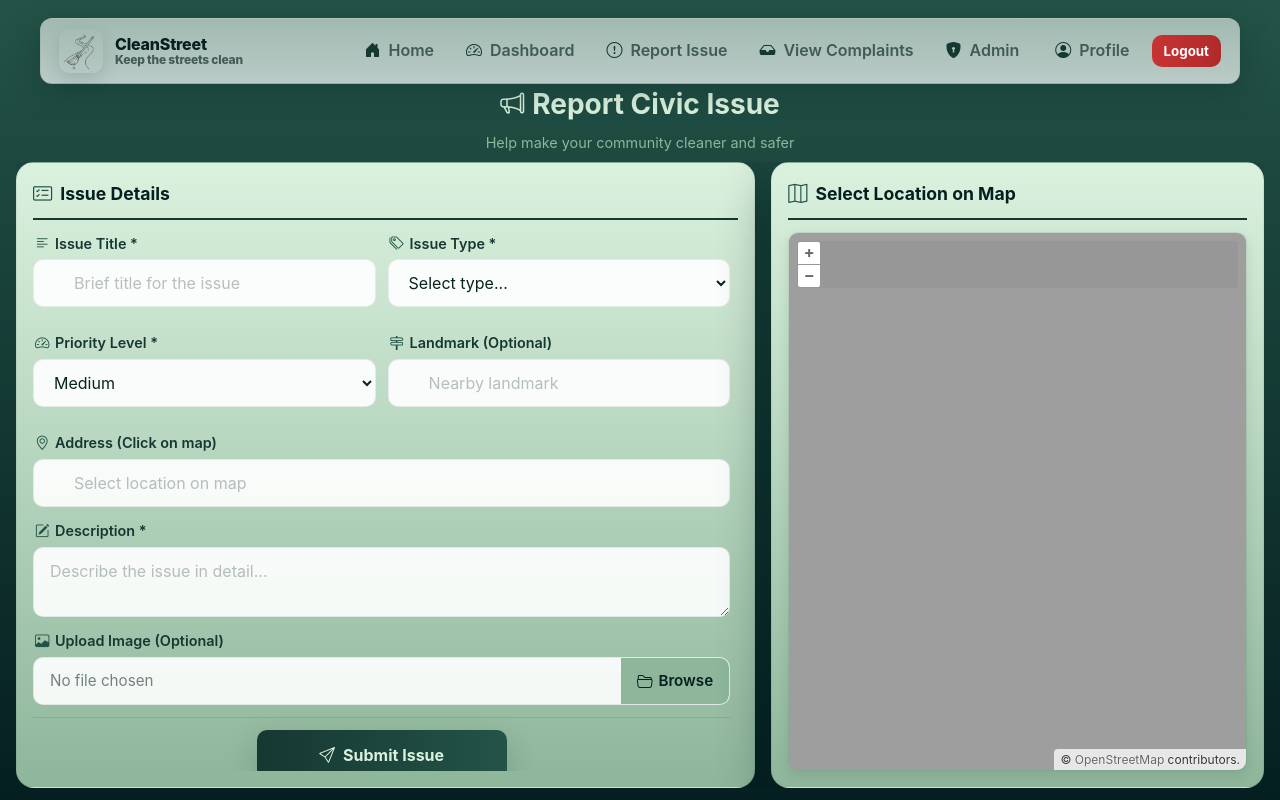
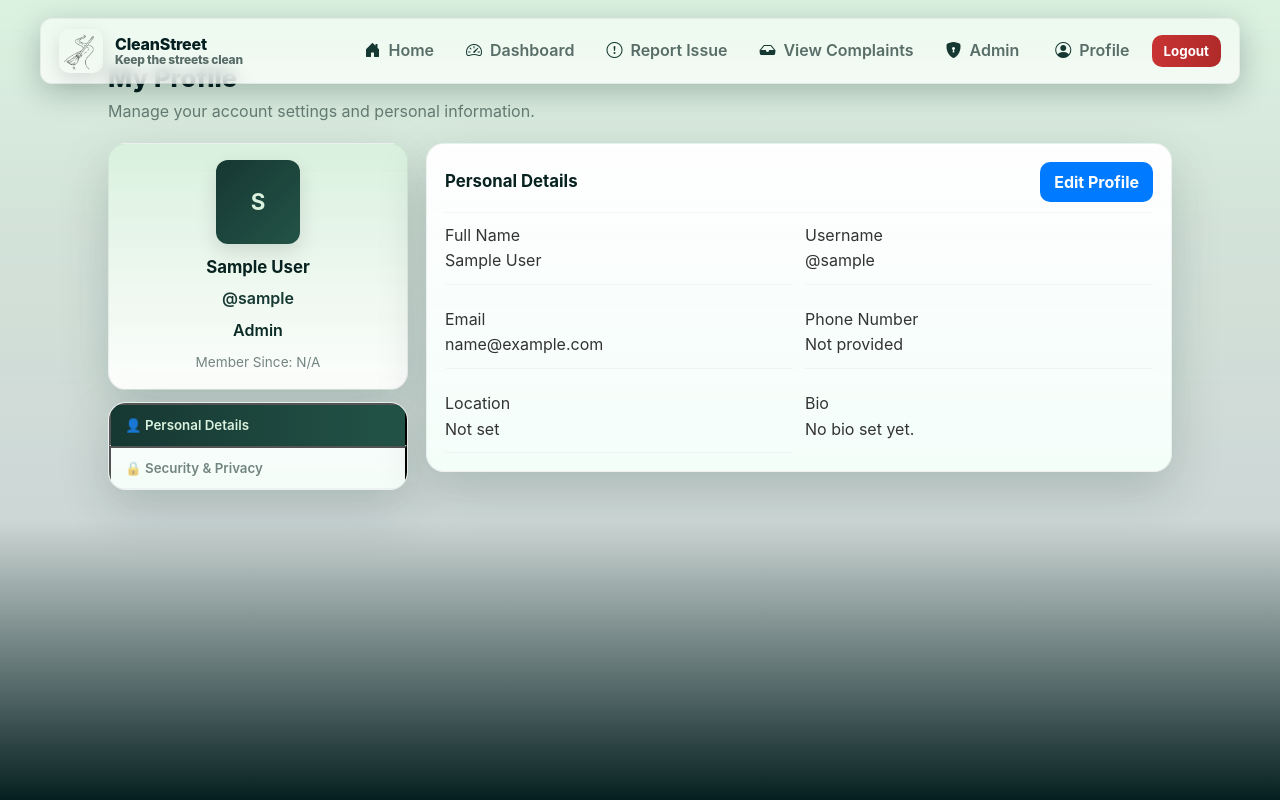
Before and after one commit to RPY09/cleanstreet09, a React (Create React App) app: page /profile in a window 1280 px wide. Built offline with nearby package versions, Linux system fonts and the light colour scheme; sample sign-in values are in the browser's storage.

Commit message:
resolved issue with the profile page

```diff
--- a/src/pages/Profile.js
+++ b/src/pages/Profile.js
@@ -1,114 +1,26 @@
-import React, { useState, useEffect, useRef } from "react";
+import React, { useState } from "react";
 import { useAuth } from "../context/AuthContext";
-import axios from "axios";
-import "./ReportIssue.css";
-import "ol/ol.css";
+import "./Profile.css";
 
-const Swal = window.Swal;
+const Profile = () => {
+  const { user, updateProfile, loading } = useAuth();
 
-// OpenLayers Imports
-import Map from "ol/Map";
-import View from "ol/View";
-import TileLayer from "ol/layer/Tile";
-import OSM from "ol/source/OSM";
-import Point from "ol/geom/Point";
-import Feature from "ol/Feature";
-import VectorLayer from "ol/layer/Vector";
-import VectorSource from "ol/source/Vector";
-import Style from "ol/style/Style";
-import Icon from "ol/style/Icon";
-import { toLonLat, fromLonLat } from "ol/proj";
-
-// Utility Imports
-import { reverseGeocode, initialCenter } from "../utils/MapUtils";
-
-const API_URL = "http://localhost:5000/api/issues";
-
-const ReportIssue = () => {
-  const { user } = useAuth();
-  const mapElement = useRef();
-
-  // Map state management
-  const [map, setMap] = useState(null);
-  const [markerSource] = useState(new VectorSource());
-  const [selectedLocation, setSelectedLocation] = useState(null);
+  // State Management
+  const [activeTab, setActiveTab] = useState("profile");
+  const [editMode, setEditMode] = useState(false);
+  const [updateError, setUpdateError] = useState("");
+  const [updateLoading, setUpdateLoading] = useState(false);
 
   const [formData, setFormData] = useState({
-    title: "",
-    issueType: "",
-    priority: "medium",
-    address: "",
-    landmark: "",
-    description: "",
+    name: user?.name || "",
+    username: user?.username || "",
+    email: user?.email || "",
+    phone: user?.phone || "",
+    location: user?.location || "",
+    bio: user?.bio || "",
   });
 
-  const [imageFile, setImageFile] = useState(null);
-  const [imagePreview, setImagePreview] = useState(null);
-  const [loading, setLoading] = useState(false);
-
-  const issueTypes = [
-    { value: "pothole", label: "Pothole", icon: "bi-cone-striped" },
-    { value: "garbage", label: "Garbage Dump", icon: "bi-trash3" },
-    {
-      value: "streetlight",
-      label: "Broken Streetlight",
-      icon: "bi-lightbulb-off",
-    },
-    { value: "water_leak", label: "Water Leak", icon: "bi-droplet" },
-    { value: "other", label: "Other", icon: "bi-exclamation-circle" },
-  ];
-
-  const priorityLevels = [
-    { value: "low", label: "Low", icon: "bi-arrow-down-circle" },
-    { value: "medium", label: "Medium", icon: "bi-dash-circle" },
-    { value: "high", label: "High", icon: "bi-arrow-up-circle" },
-  ];
-
-  // Initialize map
-  useEffect(() => {
-    const markerStyle = new Style({
-      image: new Icon({
-        anchor: [0.5, 1],
-        src: "https://openlayers.org/en/latest/examples/data/icon.png",
-      }),
-    });
-
-    const initialMap = new Map({
-      target: mapElement.current,
-      layers: [
-        new TileLayer({ source: new OSM() }),
-        new VectorLayer({ source: markerSource, style: markerStyle }),
-      ],
-      view: new View({
-        center: initialCenter,
-        zoom: 12,
-      }),
-    });
-
-    setMap(initialMap);
-
-    initialMap.on("click", async (evt) => {
-      const coords = toLonLat(evt.coordinate);
-      setSelectedLocation(coords);
-
-      markerSource.clear();
-      const marker = new Feature({
-        geometry: new Point(evt.coordinate),
-      });
-      markerSource.addFeature(marker);
-
-      setLoading(true);
-      const addressString = await reverseGeocode(coords[0], coords[1]);
-      setFormData((prev) => ({
-        ...prev,
-        address: addressString,
-      }));
-      setLoading(false);
-    });
-
-    return () => initialMap.setTarget(undefined);
-  }, [markerSource]);
-
+  // Handler for form input changes
   const handleChange = (e) => {
     setFormData({
       ...formData,
@@ -116,319 +28,309 @@ const ReportIssue = () => {
     });
   };
 
-  const handleImageChange = (e) => {
-    const file = e.target.files[0];
-    if (file) {
-      setImageFile(file);
-      setImagePreview(URL.createObjectURL(file));
+  // Handler for form submission (Save Changes)
+  const handleSubmit = async (e) => {
+    e.preventDefault();
+    setUpdateLoading(true);
+    setUpdateError("");
+
+    try {
+      const result = await updateProfile(formData);
+
+      if (result.success) {
+        alert(result.message);
+        setEditMode(false);
       } else {
-      setImageFile(null);
-      setImagePreview(null);
+        setUpdateError(result.message);
+      }
+    } catch (error) {
+      setUpdateError("An unexpected error occurred during update.");
+    } finally {
+      setUpdateLoading(false);
     }
   };
 
-  const handleSubmit = async (e) => {
-    e.preventDefault();
-
-    // Validation with SweetAlert2
-    if (!selectedLocation) {
-      Swal.fire({
-        icon: "warning",
-        title: "Location Required",
-        text: "Please select a location on the map by clicking on it.",
-        background: "linear-gradient(to bottom, #D3F1DE, #81B79D)",
-        color: "#1B1B1B",
-        confirmButtonColor: "#005347",
+  // Handler for Cancel button (resets form to current global state)
+  const handleCancel = () => {
+    setEditMode(false);
+    setUpdateError("");
+    // Reset form data to the current global user state (using optional chaining for safety)
+    setFormData({
+      name: user?.name || "",
+      username: user?.username || "",
+      email: user?.email || "",
+      phone: user?.phone || "",
+      location: user?.location || "",
+      bio: user?.bio || "",
     });
-      return;
-    }
-
-    if (!formData.title || !formData.issueType || !formData.description) {
-      Swal.fire({
-        icon: "error",
-        title: "Missing Information",
-        text: "Please fill in all required fields.",
-        background: "linear-gradient(to bottom, #D3F1DE, #81B79D)",
-        color: "#1B1B1B",
-        confirmButtonColor: "#005347",
-      });
-      return;
-    }
-
-    setLoading(true);
-
-    const data = new FormData();
-    Object.keys(formData).forEach((key) => {
-      data.append(key, formData[key]);
-    });
-
-    if (imageFile) {
-      data.append("image", imageFile);
-    }
-
-    data.append("latitude", selectedLocation[1]);
-    data.append("longitude", selectedLocation[0]);
-
-    const token = localStorage.getItem("token");
-    if (!token) {
-      Swal.fire({
-        icon: "error",
-        title: "Authorization Failed",
-        text: "Please log in again to submit an issue.",
-        background: "linear-gradient(to bottom, #D3F1DE, #81B79D)",
-        color: "#1B1B1B",
-        confirmButtonColor: "#005347",
-      });
-      setLoading(false);
-      return;
-    }
-
-    try {
-      const response = await axios.post(API_URL, data, {
-        headers: {
-          "Content-Type": "multipart/form-data",
-          Authorization: `Bearer ${token}`,
-        },
-      });
-
-      Swal.fire({
-        icon: "success",
-        title: "Issue Reported Successfully!",
-        text: "Thank you for making your community better.",
-        background: "linear-gradient(to bottom, #D3F1DE, #81B79D)",
-        color: "#1B1B1B",
-        confirmButtonColor: "#005347",
-        timer: 3000,
-        timerProgressBar: true,
-      });
-
-      // Reset form
-      setFormData({
-        title: "",
-        issueType: "",
-        priority: "medium",
-        address: "",
-        landmark: "",
-        description: "",
-      });
-      setImageFile(null);
-      setImagePreview(null);
-      setSelectedLocation(null);
-      markerSource.clear();
-    } catch (err) {
-      const errorMessage =
-        err.response?.data?.message ||
-        "Failed to connect to server or report issue.";
-
-      Swal.fire({
-        icon: "error",
-        title: "Submission Failed",
-        text: errorMessage,
-        background: "linear-gradient(to bottom, #D3F1DE, #81B79D)",
-        color: "#1B1B1B",
-        confirmButtonColor: "#005347",
-      });
-    } finally {
-      setLoading(false);
-    }
   };
 
-  if (!user) {
+  // Format the member since date
+  const formattedMemberSince = user?.memberSince
+    ? new Date(user.memberSince).toLocaleDateString()
+    : "N/A";
+
+  // Get initial for avatar
+  const avatarInitial = user?.name ? user.name.charAt(0).toUpperCase() : "?";
+
   return (
-      <div className="report-issue-page">
-        <div className="not-authorized">
-          <h2>
-            <i className="bi bi-lock"></i> You need to be logged in to submit
-            civic issues.
-          </h2>
-          <p>Help make your community cleaner and safer by reporting issues.</p>
+    <div className="profile-page">
+      <div className="container">
+        <div className="profile-header">
+          <h1>My Profile</h1>
+          <p>Manage your account settings and personal information.</p>
+        </div>
+
+        <div className="profile-layout">
+          {/* Sidebar */}
+          <div className="profile-sidebar">
+            <div className="user-card">
+              <div className="user-avatar">{avatarInitial}</div>
+              <div className="user-info">
+                <h3>{user?.name}</h3>
+                <p className="username">@{user?.username}</p>
+                <p className="user-role">{user?.role}</p>
+              </div>
+              <p className="member-since">
+                Member Since: {formattedMemberSince}
+              </p>
+            </div>
+
+            {/* Profile Navigation */}
+            <nav className="profile-nav">
+              <button
+                className={`nav-item ${
+                  activeTab === "profile" ? "active" : ""
+                }`}
+                onClick={() => setActiveTab("profile")}
+              >
+                👤 Personal Details
+              </button>
+              <button
+                className={`nav-item ${
+                  activeTab === "security" ? "active" : ""
+                }`}
+                onClick={() => setActiveTab("security")}
+              >
+                🔒 Security & Privacy
+              </button>
+            </nav>
+          </div>
+
+          {/* Main Content */}
+          <div className="profile-content">
+            {activeTab === "profile" && (
+              <div className="tab-content">
+                <div className="tab-header">
+                  <h2>{editMode ? "Edit Profile" : "Personal Details"}</h2>
+                  {!editMode && (
+                    <button
+                      className="btn btn-secondary"
+                      onClick={() => setEditMode(true)}
+                    >
+                      Edit Profile
+                    </button>
+                  )}
+                </div>
+
+                {updateError && (
+                  <div className="alert alert-error">{updateError}</div>
+                )}
+
+                {/* Profile View Mode */}
+                {!editMode ? (
+                  <div className="profile-details">
+                    <div className="detail-group">
+                      <label>Full Name</label>
+                      <p>{user?.name}</p>
+                    </div>
+                    <div className="detail-group">
+                      <label>Username</label>
+                      <p>@{user?.username}</p>
+                    </div>
+                    <div className="detail-group">
+                      <label>Email</label>
+                      <p>{user?.email}</p>
+                    </div>
+                    <div className="detail-group">
+                      <label>Phone Number</label>
+                      <p>{user?.phone || "Not provided"}</p>
+                    </div>
+                    <div className="detail-group">
+                      <label>Location</label>
+                      <p>{user?.location || "Not set"}</p>
+                    </div>
+                    <div className="detail-group">
+                      <label>Bio</label>
+                      <p>{user?.bio || "No bio set yet."}</p>
                     </div>
                   </div>
-    );
-  }
-
-  return (
-    <div className="report-issue-page">
-      <div className="container">
-        <div className="report-header">
-          <h1>
-            <i className="bi bi-megaphone"></i> Report Civic Issue
-          </h1>
-          <p>Help make your community cleaner and safer</p>
-        </div>
-
-        <div className="report-content-grid">
-          {/* Form Section */}
-          <div className="form-section">
-            <h3>
-              <i className="bi bi-card-checklist"></i> Issue Details
-            </h3>
-            <form onSubmit={handleSubmit} className="report-form">
-              <div className="form-row">
+                ) : (
+                  // Profile Edit Mode (Form)
+                  <form onSubmit={handleSubmit} className="profile-form">
                     <div className="form-group">
-                  <label className="form-label">
-                    <i className="bi bi-text-left"></i> Issue Title *
+                      <label htmlFor="name" className="form-label">
+                        Full Name
                       </label>
                       <input
                         type="text"
+                        id="name"
+                        name="name"
                         className="form-control"
-                    name="title"
-                    value={formData.title}
+                        value={formData.name}
                         onChange={handleChange}
-                    placeholder="Brief title for the issue"
                         required
                       />
                     </div>
                     <div className="form-group">
-                  <label className="form-label">
-                    <i className="bi bi-tags"></i> Issue Type *
-                  </label>
-                  <select
-                    className="form-control"
-                    name="issueType"
-                    value={formData.issueType}
-                    onChange={handleChange}
-                    required
-                  >
-                    <option value="">Select type...</option>
-                    {issueTypes.map((type) => (
-                      <option key={type.value} value={type.value}>
-                        {type.label}
-                      </option>
-                    ))}
-                  </select>
-                </div>
-              </div>
-
-              <div className="form-row">
-                <div className="form-group">
-                  <label className="form-label">
-                    <i className="bi bi-speedometer2"></i> Priority Level *
-                  </label>
-                  <select
-                    className="form-control"
-                    name="priority"
-                    value={formData.priority}
-                    onChange={handleChange}
-                    required
-                  >
-                    {priorityLevels.map((level) => (
-                      <option key={level.value} value={level.value}>
-                        {level.label}
-                      </option>
-                    ))}
-                  </select>
-                </div>
-                <div className="form-group">
-                  <label className="form-label">
-                    <i className="bi bi-signpost-2"></i> Landmark (Optional)
+                      <label htmlFor="username" className="form-label">
+                        Username
                       </label>
                       <input
                         type="text"
+                        id="username"
+                        name="username"
                         className="form-control"
-                    name="landmark"
-                    value={formData.landmark}
+                        value={formData.username}
                         onChange={handleChange}
-                    placeholder="Nearby landmark"
+                        required
                       />
                     </div>
+                    <div className="form-group">
+                      <label htmlFor="email" className="form-label">
+                        Email
+                      </label>
+                      {/* Email is typically read-only */}
+                      <input
+                        type="email"
+                        id="email"
+                        name="email"
+                        className="form-control"
+                        value={formData.email}
+                        disabled
+                      />
                     </div>
-
                     <div className="form-group">
-                <label className="form-label">
-                  <i className="bi bi-geo-alt"></i> Address (Click on map)
+                      <label htmlFor="phone" className="form-label">
+                        Phone Number
+                      </label>
+                      <input
+                        type="tel"
+                        id="phone"
+                        name="phone"
+                        className="form-control"
+                        value={formData.phone}
+                        onChange={handleChange}
+                      />
+                    </div>
+                    <div className="form-group">
+                      <label htmlFor="location" className="form-label">
+                        Location
                       </label>
                       <input
                         type="text"
+                        id="location"
+                        name="location"
                         className="form-control"
-                  name="address"
-                  value={formData.address}
-                  readOnly
-                  placeholder="Select location on map"
+                        value={formData.location}
+                        onChange={handleChange}
+                        required
                       />
                     </div>
-
                     <div className="form-group">
-                <label className="form-label">
-                  <i className="bi bi-pencil-square"></i> Description *
+                      <label htmlFor="bio" className="form-label">
+                        Bio
                       </label>
                       <textarea
+                        id="bio"
+                        name="bio"
                         className="form-control"
-                  name="description"
-                  value={formData.description}
+                        rows="3"
+                        value={formData.bio}
                         onChange={handleChange}
-                  rows="3"
-                  placeholder="Describe the issue in detail..."
-                  required
                       ></textarea>
                     </div>
 
-              <div className="form-group">
-                <label className="form-label">
-                  <i className="bi bi-image"></i> Upload Image (Optional)
-                </label>
-                <div className="custom-file-upload">
-                  <span className="file-name-display">
-                    {imageFile ? imageFile.name : "No file chosen"}
-                  </span>
+                    <div className="form-actions">
                       <button
                         type="button"
-                    className="btn-upload"
-                    onClick={() => document.getElementById("imageFile").click()}
+                        className="btn btn-outline"
+                        onClick={handleCancel}
+                        disabled={updateLoading}
                       >
-                    <i className="bi bi-folder2-open"></i> Browse
+                        Cancel
                       </button>
+                      <button
+                        type="submit"
+                        className="btn btn-primary"
+                        disabled={updateLoading}
+                      >
+                        {updateLoading ? "Saving..." : "Save Changes"}
+                      </button>
+                    </div>
+                  </form>
+                )}
+              </div>
+            )}
+
+            {activeTab === "security" && (
+              <div className="tab-content">
+                <h2>Security & Privacy</h2>
+
+                {/* --- Placeholder Content (What you see now) ---
+    <div className="coming-soon">
+      <h3>Password Management</h3>
+      <p>Password change form and multi-factor authentication options will be here.</p>
+    </div>
+    */}
+
+                {/* ---Password Change Form  --- */}
+                <div className="security-section">
+                  <h3>Change Password</h3>
+                  <form className="password-form">
+                    <div className="form-group">
+                      <label htmlFor="current-password" className="form-label">
+                        Current Password
+                      </label>
                       <input
-                    type="file"
-                    id="imageFile"
-                    className="file-input-hidden"
-                    accept="image/*"
-                    onChange={handleImageChange}
+                        type="password"
+                        id="current-password"
+                        name="currentPassword"
+                        className="form-control"
+                        required
                       />
                     </div>
+                    <div className="form-group">
+                      <label htmlFor="new-password" className="form-label">
+                        New Password
+                      </label>
+                      <input
+                        type="password"
+                        id="new-password"
+                        name="newPassword"
+                        className="form-control"
+                        required
+                        minLength="6"
+                      />
                     </div>
-
-              {/* Image Preview and Submit Button Side by Side */}
-              <div className="form-bottom-section">
-                {/* Only show preview container when image exists */}
-                <div
-                  className={`image-preview-container ${
-                    imagePreview ? "has-image" : ""
-                  }`}
-                >
-                  {imagePreview && <img src={imagePreview} alt="Preview" />}
+                    <div className="form-group">
+                      <label htmlFor="confirm-password" className="form-label">
+                        Confirm New Password
+                      </label>
+                      <input
+                        type="password"
+                        id="confirm-password"
+                        name="confirmPassword"
+                        className="form-control"
+                        required
+                        minLength="6"
+                      />
                     </div>
-                <div className="form-actions">
-                  <button
-                    type="submit"
-                    className="btn-primary"
-                    disabled={loading}
-                  >
-                    {loading ? (
-                      <>
-                        <i className="bi bi-hourglass-split spinning"></i>{" "}
-                        Submitting...
-                      </>
-                    ) : (
-                      <>
-                        <i className="bi bi-send"></i> Submit Issue
-                      </>
-                    )}
+                    <button type="submit" className="btn btn-primary">
+                      Update Password
                     </button>
-                </div>
-              </div>
                   </form>
                 </div>
-
-          {/* Map Section */}
-          <div className="form-section map-card">
-            <h3>
-              <i className="bi bi-map"></i> Select Location on Map
-            </h3>
-            <div ref={mapElement} className="map-placeholder"></div>
-            {selectedLocation && (
-              <div className="location-selected-text">
-                <i className="bi bi-pin-map-fill"></i> Location selected
               </div>
             )}
           </div>
@@ -438,4 +340,4 @@ const ReportIssue = () => {
   );
 };
 
-export default ReportIssue;
+export default Profile;
```
Lines whose indentation alone changed are shown as unchanged.
